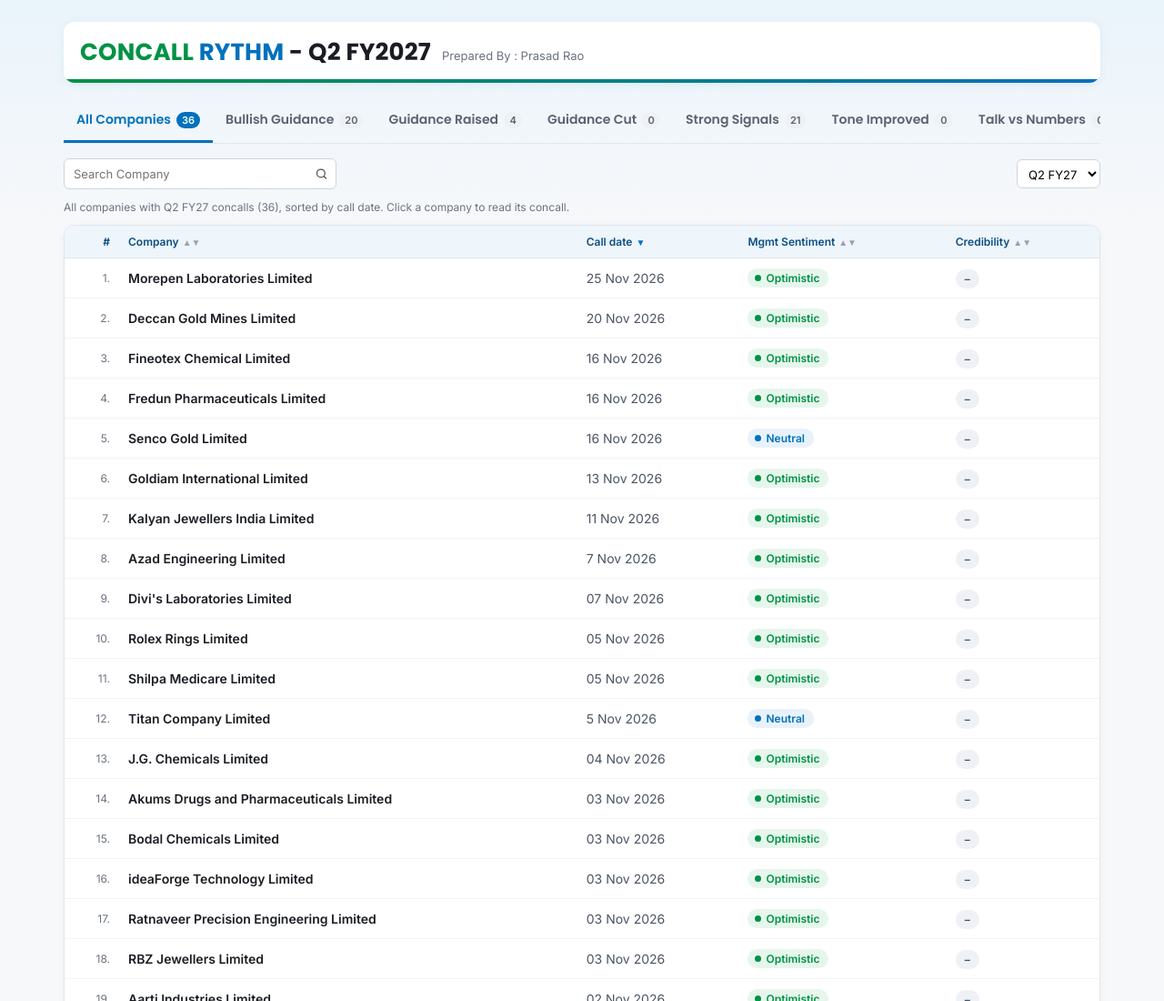
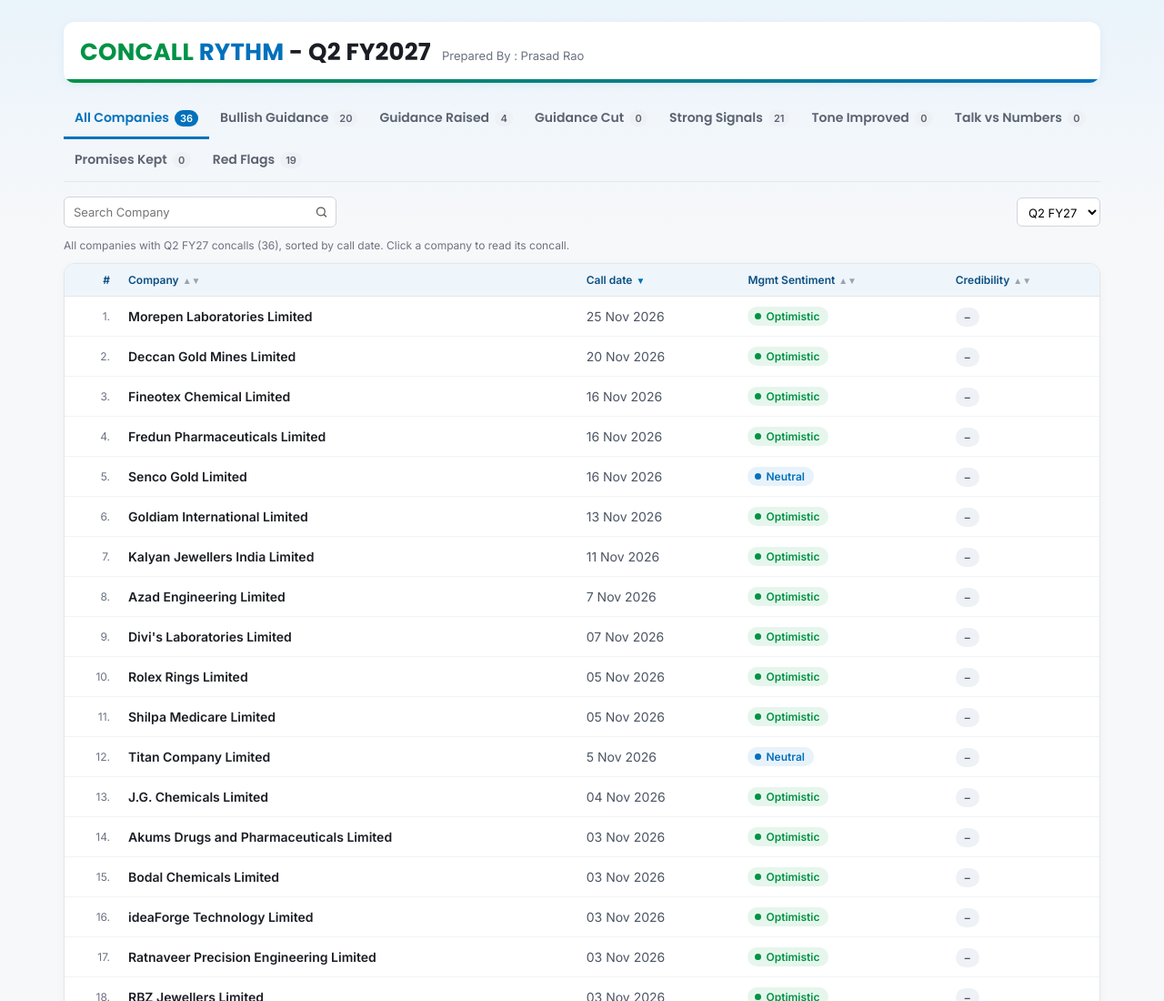
Before and after one commit to pricerythme-creator/concall-rythm, a plain HTML site: page index.html in a window 1280 px wide. Shown: the top 1100 px of the page at 91% size. Drawn offline with Linux system fonts and the light colour scheme; a script that the page names is missing.

Commit message:
Update index.html

```diff
--- a/index.html
+++ b/index.html
@@ -44,9 +44,9 @@
   .search:focus, select:focus { outline:2px solid rgba(0,113,188,.25); border-color:var(--blue); }
   .basisline { font-size:12px; color:var(--muted); }
   /* tabs (same look as Earnings Rythm) */
-  .tabs { display:flex; flex-wrap:nowrap; overflow-x:auto; scrollbar-width:none; border-bottom:1px solid var(--line); margin:0 0 16px; }
+  .tabs { display:flex; flex-wrap:wrap; row-gap:2px; overflow-x:visible; scrollbar-width:none; border-bottom:1px solid var(--line); margin:0 0 16px; }
   .tabs::-webkit-scrollbar { display:none; }
-  .tab { padding:12px 14px; cursor:pointer; white-space:nowrap; font-family:Poppins,Inter,sans-serif; font-size:14px; font-weight:500; color:#5b6270; border-bottom:3px solid transparent; }
+  .tab { padding:10px 12px; cursor:pointer; white-space:nowrap; font-family:Poppins,Inter,sans-serif; font-size:14px; font-weight:500; color:#5b6270; border-bottom:3px solid transparent; }
   .tab:hover { color:var(--blue); }
   .tab.on { color:var(--blue); font-weight:600; border-color:var(--blue); }
   .tab .n { display:inline-block; margin-left:6px; min-width:20px; padding:0 6px; border-radius:10px; background:#eef1f5; color:#5b6270; font-size:11px; font-weight:600; line-height:18px; text-align:center; font-family:Inter,sans-serif; }
@@ -277,6 +277,7 @@
     .foot { margin-top:14px; } .foot img { width:120px; }
     .disclaimer { font-size:9px; }
   }
+  @media (max-width:640px) { .tabs { flex-wrap:nowrap; overflow-x:auto; } }
   @media (max-width:820px) {
     h1 { font-size:21px; } .cname { font-size:20px; }
     .colayout { grid-template-columns:1fr; } .hist { position:static; }
```
